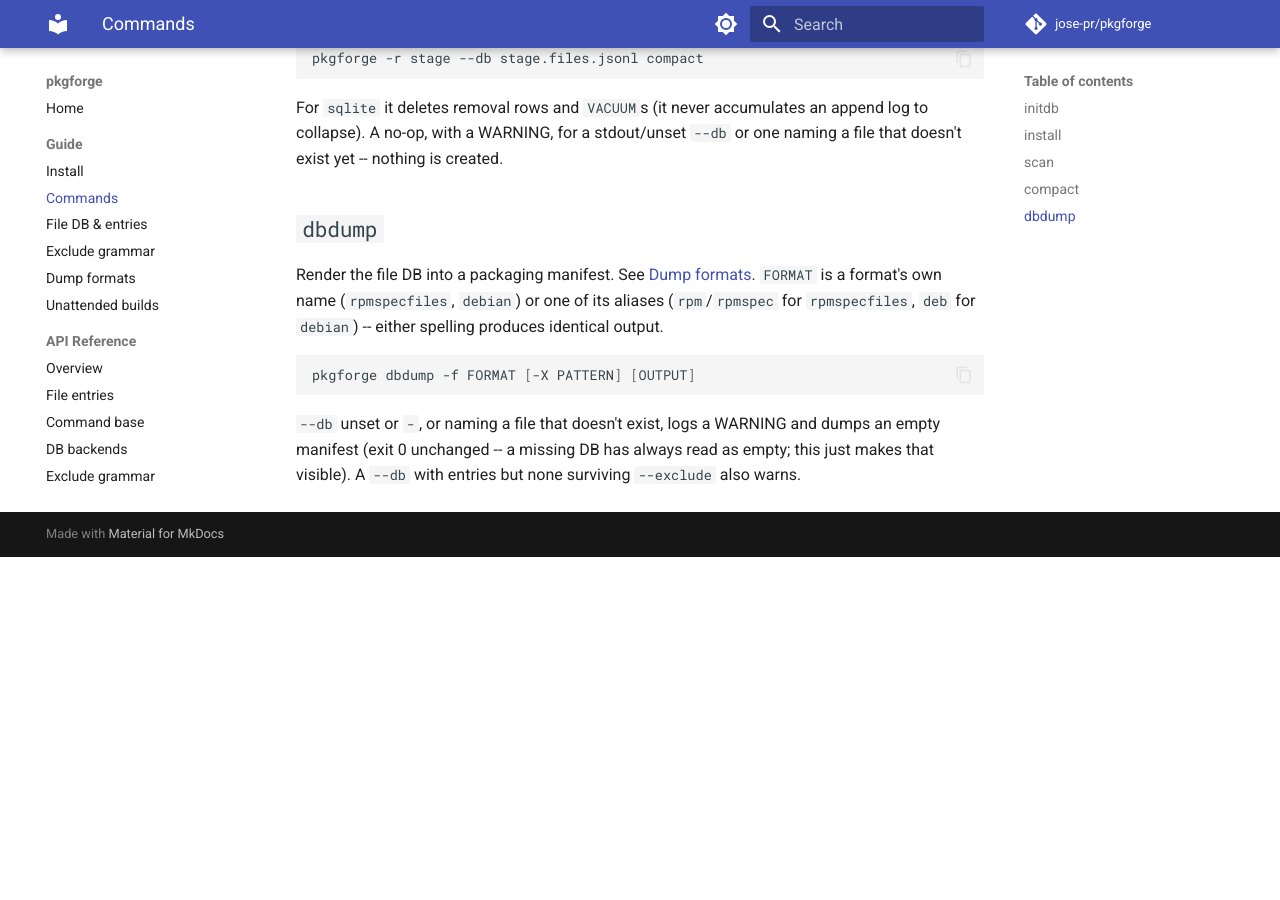
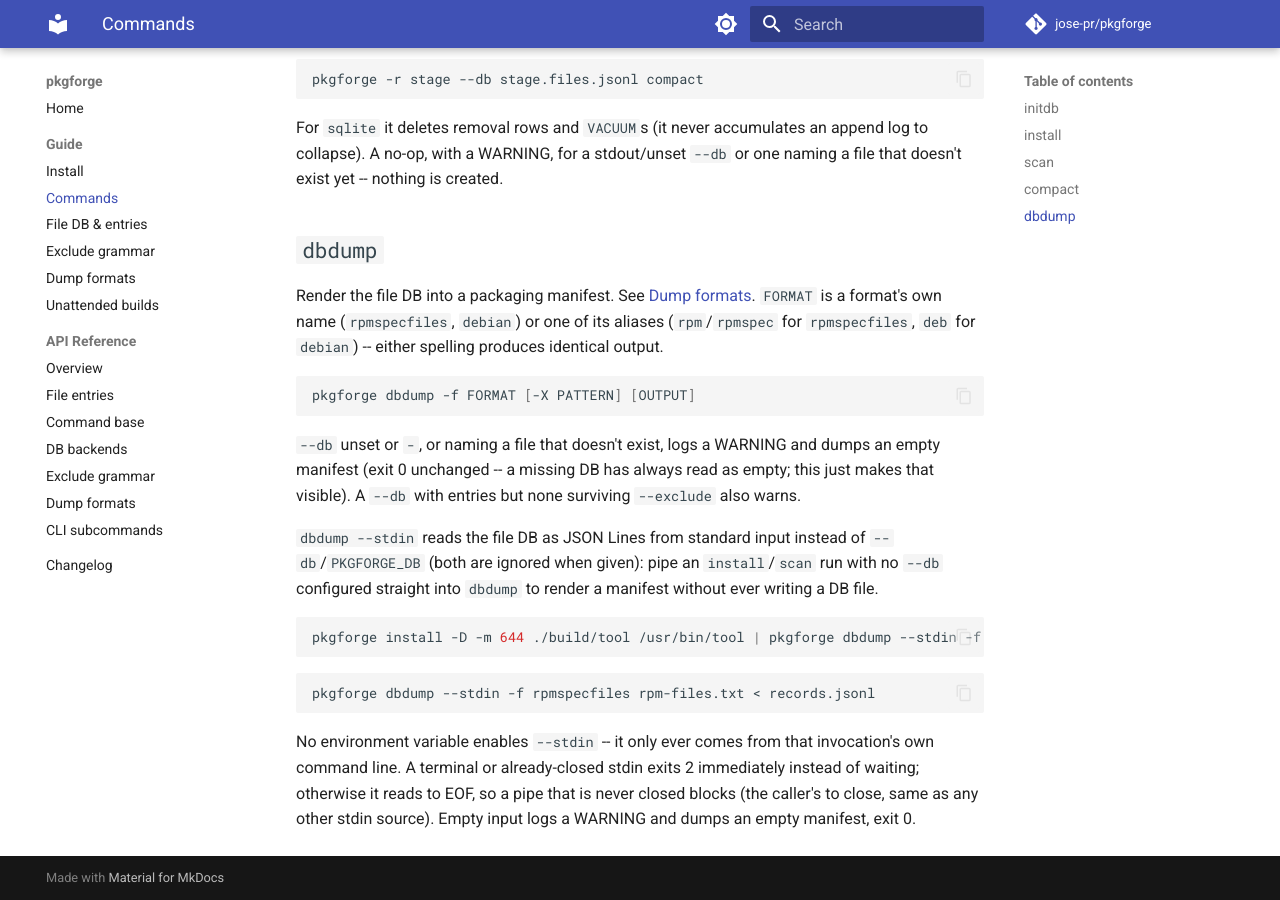
Before and after one commit to jose-pr/pkgforge, an MkDocs documentation site: the page built from docs/guide/commands.md, in a window 1280 px wide and 900 px high, scrolled down 6308 px. Built offline with MkDocs 1.6.1 and Material for MkDocs 9.7.7, drawn with Linux system fonts in a browser that asks for light colours; comment, search, counter and statistics services are not loaded; before the commit the page ends 6865 px from its top, so only the background shows below that; some of the changed text lies outside the part shown.

Commit message:
docs: document dbdump --stdin
Documents the new dbdump --stdin flag in the commands guide (a pipe example, a standalone redirect example, and the --db row note), the README global-options table, and the unattended-build guide No prompts bullet.

````diff
--- a/docs/guide/commands.md
+++ b/docs/guide/commands.md
@@ -8,7 +8,7 @@
 
 | Option | Env | Meaning |
 | --- | --- | --- |
-| `--db PATH` | `PKGFORGE_DB` | file DB to read/write (`-` = write records to stdout; reads see an empty DB) |
+| `--db PATH` | `PKGFORGE_DB` | file DB to read/write (`-` = write records to stdout; reads see an empty DB; `dbdump --stdin` reads records from stdin instead) |
 | `--db-format FMT` | `PKGFORGE_DB_FORMAT` | backend: `jsonl` / `yaml` / `sqlite` (else inferred from the `--db` suffix) |
 | `--buildroot DIR` | `PKGFORGE_ROOT` | staging root that maps to `/` in the DB; DESTINATION/PATH must resolve inside it |
 | `-v, --verbose` | | raise the running command's log level (repeatable) |
@@ -255,3 +255,22 @@
 and dumps an empty manifest (exit 0 unchanged -- a missing DB has always
 read as empty; this just makes that visible). A `--db` with entries but
 none surviving `--exclude` also warns.
+
+`dbdump --stdin` reads the file DB as JSON Lines from standard input
+instead of `--db`/`PKGFORGE_DB` (both are ignored when given): pipe an
+`install`/`scan` run with no `--db` configured straight into `dbdump` to
+render a manifest without ever writing a DB file.
+
+```bash
+pkgforge install -D -m 644 ./build/tool /usr/bin/tool | pkgforge dbdump --stdin -f rpmspecfiles rpm-files.txt
+```
+
+```bash
+pkgforge dbdump --stdin -f rpmspecfiles rpm-files.txt < records.jsonl
+```
+
+No environment variable enables `--stdin` -- it only ever comes from that
+invocation's own command line. A terminal or already-closed stdin exits 2
+immediately instead of waiting; otherwise it reads to EOF, so a pipe that is
+never closed blocks (the caller's to close, same as any other stdin source).
+Empty input logs a WARNING and dumps an empty manifest, exit 0.
````
Also changed, not shown: README.md (+1 -1 lines), docs/guide/unattended.md (+8 -4 lines).
